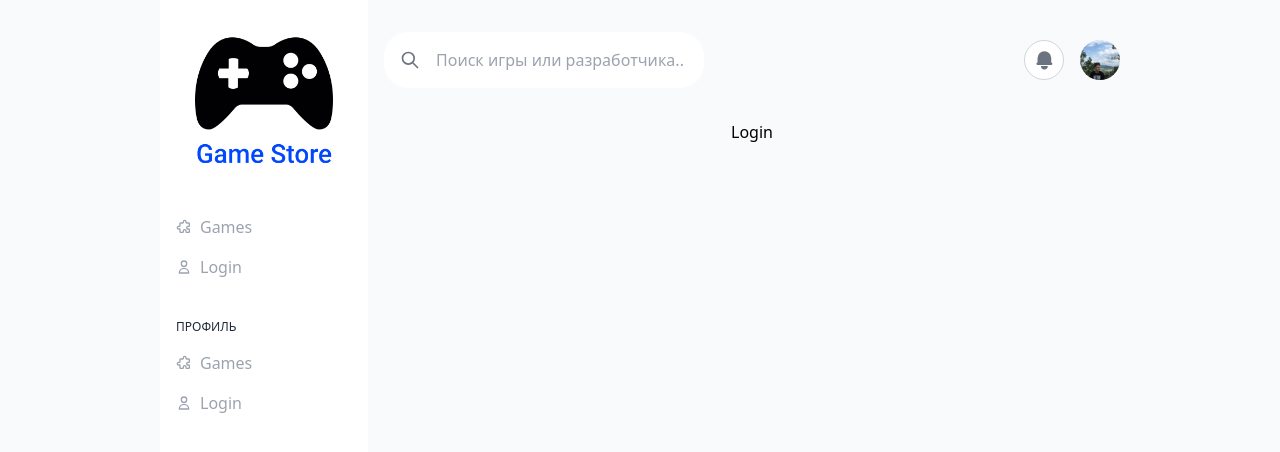
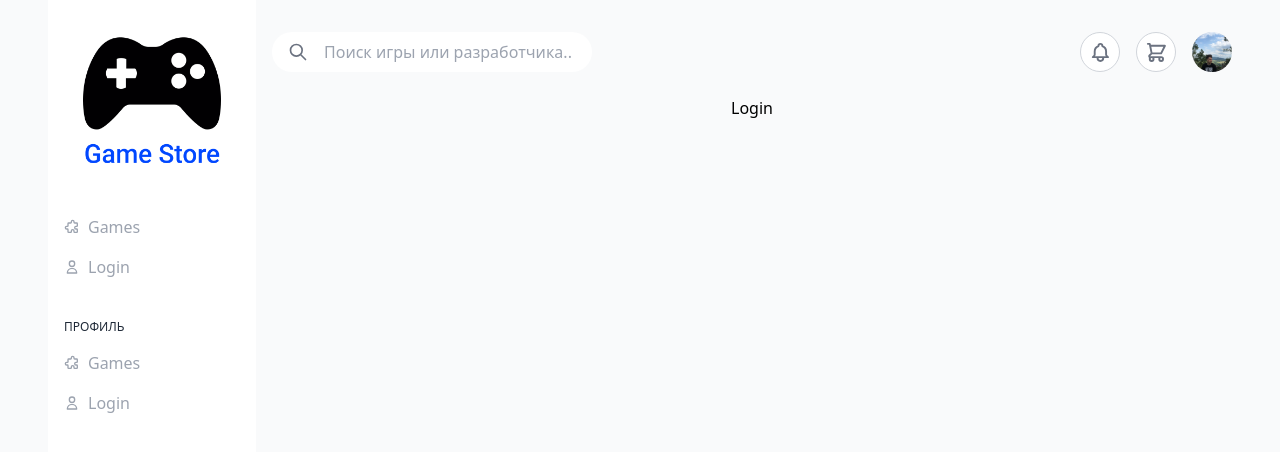
Before and after one commit to Friendly-neighborhood-development/Fnd_games_store, a React (Create React App) app in the folder client/: page /login in a window 1280 px wide. Shown: the top 452 px of the page. Built offline with nearby package versions, Linux system fonts and the light colour scheme.

Commit message:
little styles fix

```diff
--- a/client/src/components/GameCard.tsx
+++ b/client/src/components/GameCard.tsx
@@ -11,19 +11,19 @@ interface GameCardProps {
 
 const GameCard: FC<gameProps> = ({name, description, base64Image, price, discount}) => {
     return (
-        <div className={"flex flex-col w-56 p-2.5 mb-4 mx-4 rounded-3xl bg-white"}>
-            <div className={"h-52 w-full rounded-2xl overflow-hidden flex justify-center items-center mb-4"}>
+        <div className={"flex flex-col w-56 p-2.5 mb-4 mx-2 rounded-3xl bg-white"}>
+            <div className={"max-h-64 w-full rounded-2xl overflow-hidden flex justify-center items-center mb-4"}>
                 <img className={"w-full"} src={base64Image} alt={"game picture"}/>
             </div>
             <div className={"mx-2"}>
                 <h3 className={"mb-2"}>{name}</h3>
-                <div>
+                <div  className={"text-sm"}>
                     {discount
-                        ? <div className={"text-sm"}>
+                        ? <div>
                             <span className={"line-through text-gray-400"}>RUB {price}</span>
-                            <span className={"text-gray-600"}>  RUB {price - discount}</span>
+                            <span>  RUB {price - discount}</span>
                         </div>
-                        : <span></span>}
+                        : <span>RUB {price}</span>}
                     {/*<CustomButton>Получить</CustomButton>*/}
                 </div>
             </div>
--- a/client/src/components/GamesList.tsx
+++ b/client/src/components/GamesList.tsx
@@ -12,7 +12,7 @@ const GamesList: FC = () => {
     }, [])
 
     return (
-        <div className={"w-full flex flex-wrap justify-between"}>
+        <div className={"w-full flex flex-wrap"}>
             {games.map(game =>
                 <GameCard
                     {...game}
--- a/client/src/components/Navbar.tsx
+++ b/client/src/components/Navbar.tsx
@@ -1,16 +1,20 @@
 import React, {FC} from 'react';
 import Search from "./UI/Search";
-import {BellIcon} from "@heroicons/react/solid";
 import images from "../constants/images";
+import {ShoppingCartIcon, BellIcon} from "@heroicons/react/outline";
 
 const Navbar: FC = () => {
     return (
-        <header className={"w-full mb-8 flex justify-between items-center"}>
+        <header className={"w-full mb-6 flex justify-between items-center"}>
             <Search placeholder={"Поиск игры или разработчика.."}/>
             <div className={"flex"}>
                 <span
                     className={"mr-4 rounded-full bg-white border-solid border-gray-300 border h-10 w-10 flex justify-center items-center"}>
                     <BellIcon className={"text-gray-500 w-3/5 h-3/5"}/>
+                </span>
+                <span
+                    className={"mr-4 rounded-full bg-white border-solid border-gray-300 border h-10 w-10 flex justify-center items-center"}>
+                    <ShoppingCartIcon className={"text-gray-500 w-3/5 h-3/5"}/>
                 </span>
                 <span className={"rounded-full inline-block overflow-hidden h-10 w-10 bg-white"}>
                     <img src={images.andrew} className={"w-full h-full object-cover"}/>
--- a/client/src/components/UI/Search.tsx
+++ b/client/src/components/UI/Search.tsx
@@ -8,7 +8,7 @@ interface SearchProps {
 
 const Search: FC<SearchProps> = ({placeholder}) => {
     return (
-        <div className={"rounded-3xl bg-white w-80 p-4 flex"}>
+        <div className={"rounded-3xl bg-white w-80 py-2 px-4 flex"}>
             <span className={"mr-4 flex justify-center items-center"}>
                 <SearchIcon className={"text-gray-500 h-5 w-5"}/>
             </span>
--- a/client/tailwind.config.js
+++ b/client/tailwind.config.js
@@ -5,11 +5,11 @@ module.exports = {
     theme: {
         container: {
             padding: {
-                DEFAULT: "5rem",
+                DEFAULT: "3rem",
                 sm: "1rem",
-                lg: "3rem",
-                xl: "10rem",
-                "2xl": "15rem"
+                lg: "2rem",
+                xl: "3rem",
+                "2xl": "5rem"
             }
         },
     },
```
